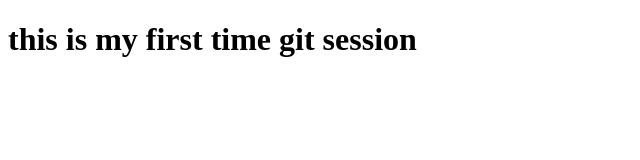
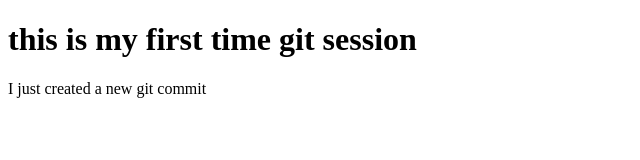
Before and after one commit to Divyansh265/My-first-Repo, a plain HTML site: page index.html in a window 1280 px wide. Shown: the whole page, without its empty margins (0-640 px from the left). Drawn offline with Linux system fonts and the light colour scheme.

Commit message:
second commit

```diff
--- a/index.html
+++ b/index.html
@@ -11,5 +11,6 @@
     <h1>
         this is my first time git session
     </h1>
+    <p> I just created a new git commit</p>
 </body>
 </html>
```
